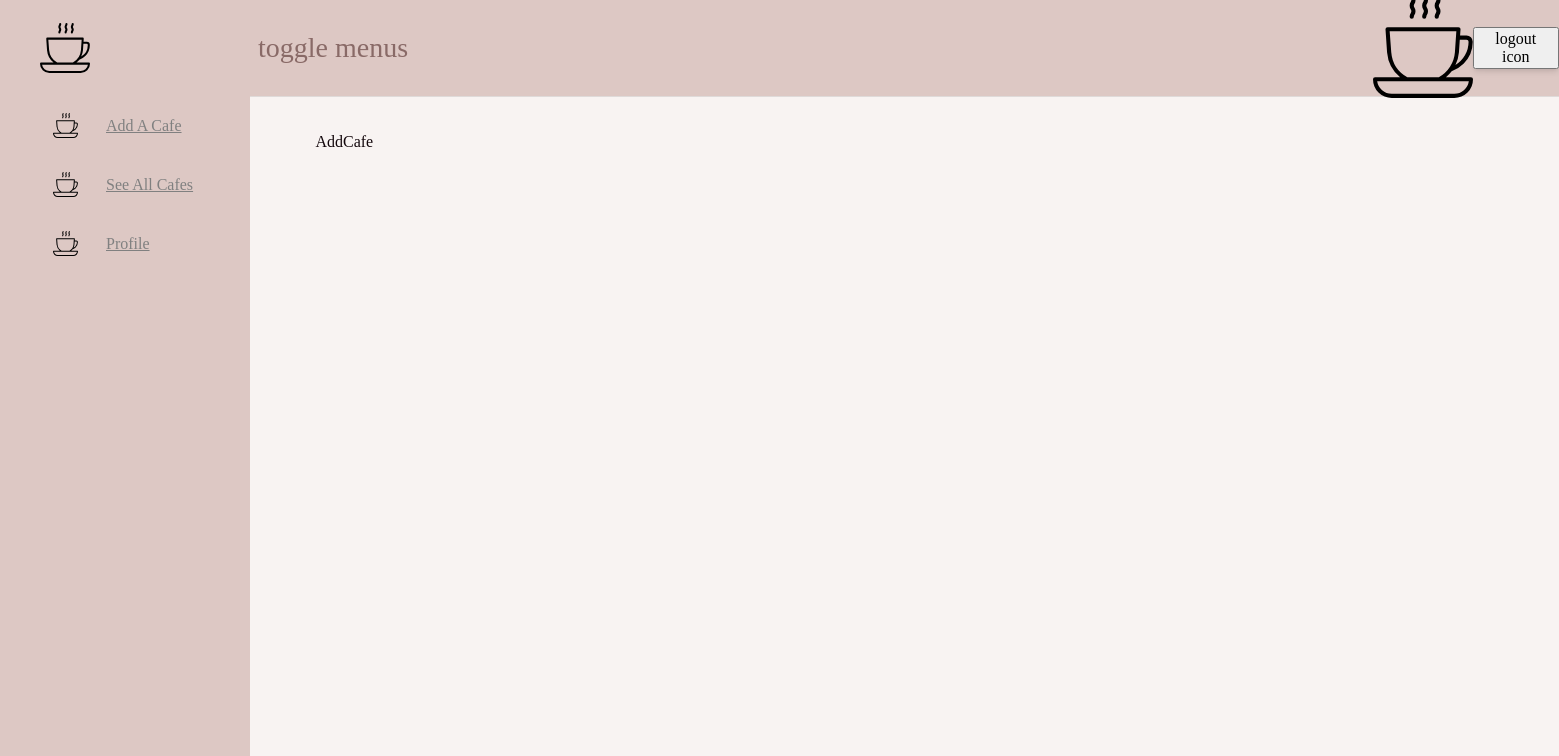
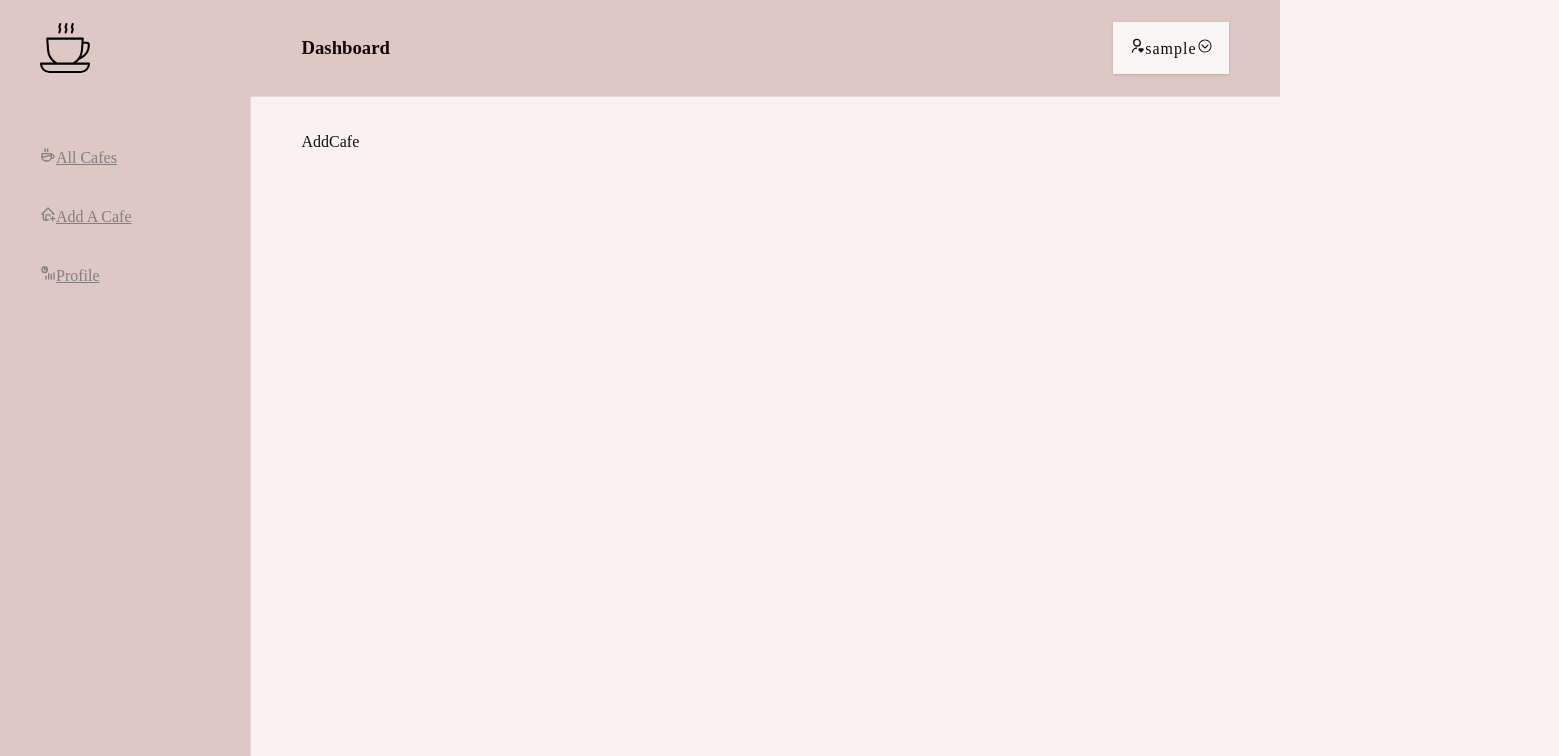
Before and after one commit to whitneywind/cafe-tracking, a React (Create React App) app in the folder client/: page /dashboard/add-cafe in a window 1280 px wide. Shown: the top 756 px of the page, 1559 px wide, since content can reach past the window. Built offline with nearby package versions, Linux system fonts and the light colour scheme; sample sign-in values are in the browser's storage.

Commit message:
dashboard dropdown and menu options

```diff
--- a/client/package.json
+++ b/client/package.json
@@ -11,6 +11,7 @@
     "normalize.css": "^8.0.1",
     "react": "^18.2.0",
     "react-dom": "^18.2.0",
+    "react-icons": "^4.8.0",
     "react-router-dom": "^6.10.0",
     "react-scripts": "5.0.1",
     "styled-components": "^5.3.9",
--- a/client/src/App.js
+++ b/client/src/App.js
@@ -18,8 +18,8 @@ function App() {
             <SharedLayout />
           </ProtectedRoute>
         }>
+          <Route path="all-cafes" element={<AllCafes />} />
           <Route path="add-cafe" element={<AddCafe />} />
-          <Route path="all-cafes" element={<AllCafes />} />
           <Route path="profile" element={<Profile />} />
         </Route>
         <Route path="register" element={<Register />}></Route>
--- /dev/null
+++ b/client/src/assets/linkInfo.js
@@ -0,0 +1,24 @@
+import { TbHomePlus, TbCoffee, TbChartInfographic } from "react-icons/tb"
+
+const links = [
+    {
+        id: 1,
+        name: 'All Cafes',
+        path: 'all-cafes',
+        icon: <TbCoffee />
+    },
+    {
+        id: 2,
+        name: 'Add a Cafe',
+        path: 'add-cafe',
+        icon: <TbHomePlus />
+    },
+    {
+        id: 3,
+        name: 'Profile',
+        path: 'profile',
+        icon: <TbChartInfographic />
+    },
+]
+
+export default links
--- /dev/null
+++ b/client/src/components/MenuLinks.jsx
@@ -0,0 +1,23 @@
+import { NavLink } from "react-router-dom";
+import links from "../assets/linkInfo"
+
+const MenuLinks = () => {
+  return (
+    <div className="menu-links">
+        {links.map(item => {
+            const { id, name, path, icon } = item;
+            return (
+                <NavLink
+                    to={path}
+                    id={id}
+                    className="menu-link"
+                >
+                    <span>{icon}</span>
+                    {name}
+                </NavLink>
+            )
+        })}
+    </div>
+  )
+}
+export default MenuLinks
--- a/client/src/components/Navbar.jsx
+++ b/client/src/components/Navbar.jsx
@@ -1,20 +1,48 @@
 import styled from "styled-components"
-import coffeeLogo from "../assets/images/coffee.svg"
+import { useAppContext } from "../context/appContext"
 import Logo from "./Logo"
+import { TbLayoutSidebarRightExpand } from "react-icons/tb"
+import {IoIosArrowDropdown} from "react-icons/io"
+import { RiUserHeartLine } from "react-icons/ri"
+import { useState } from "react"
 
 const Navbar = () => {
+    const { toggleSmallSidebar, user } = useAppContext();
+    const [showDropdown, setShowDropdown] = useState(false);
   return (
     <Wrapper>
        <div className="nav-center">
-            <button className="toggle-btn">toggle menus</button>
-       </div>
-       <div>
-            <Logo />
-            <h3 className="logo-text">Dashboard</h3>
-       </div>
-       <div className="btn-container">
-        <button className="btn">logout icon</button>
-       </div>
+            <button
+                type="button"
+                className="toggle-btn"
+                onClick={toggleSmallSidebar}
+            >
+                <TbLayoutSidebarRightExpand />
+            </button>
+            <div>
+                <Logo className="logo" />
+                <h3 className="logo-text">Dashboard</h3>
+            </div>
+        <div className="btn-container">
+            <button
+                type="button"
+                className="btn"
+                onClick={() => setShowDropdown(!showDropdown)}
+            >
+                <RiUserHeartLine />
+                    {user?.username}
+                <IoIosArrowDropdown />
+            </button>
+            <div className={showDropdown ? "dropdown show-dropdown" : "dropdown"}>
+                <button
+                    type="button"
+                    className="dropdown-btn"
+                >
+                    logout
+                </button>
+            </div>
+        </div>
+    </div>
     </Wrapper>
   )
 }
@@ -27,10 +55,11 @@ const Wrapper = styled.nav`
   justify-content: center;
   box-shadow: 0 1px 0px 0px rgba(0, 0, 0, 0.1);
   background: var(--mainColor2);
+
   .logo {
     display: flex;
     align-items: center;
-    width: 100px;
+    width: 50px;
   }
   .nav-center {
     display: flex;
@@ -42,7 +71,7 @@ const Wrapper = styled.nav`
     background: transparent;
     border-color: transparent;
     font-size: 1.75rem;
-    color: var(--mainColor3);
+    color: var(--mainColor4);
     cursor: pointer;
     display: flex;
     align-items: center;
@@ -51,16 +80,59 @@ const Wrapper = styled.nav`
     position: relative;
   }
   .btn {
-    display: flex;
-    align-items: center;
-    justify-content: center;
-    gap: 0 0.5rem;
-    position: relative;
+    cursor: pointer;
+    color: var(--mainBlack);
+    background-color: var(--mainColor1);
+    box-shadow: var(--shadow-1);
+    border: transparent;
+    letter-spacing: 1px;
+    padding: 1rem;
+    text-decoration: none;
+  }
+  .dropdown {
+    position: absolute;
+    top: 40px;
+    left: 0;
+    width: 100%;
+    background: var(--mainColor1Alt);
     box-shadow: 0 4px 6px -1px rgba(0, 0, 0, 0.1),
     0 2px 4px -1px rgba(0, 0, 0, 0.06);;
+    padding: 0.5rem;
+    text-align: center;
+    visibility: hidden;
+    border-radius: 0.25rem;
+  }
+  .show-dropdown {
+    visibility: visible;
+  }
+  .dropdown-btn {
+    background: transparent;
+    border-color: transparent;
+    color: var(--mainBlack);
+    letter-spacing: 1px;
+    text-transform: capitalize;
+    cursor: pointer;
   }
   .logo-text {
     display: none;
     margin: 0;
   }
+  @media (min-width: 992px) {
+    position: sticky;
+    top: 0;
+
+    .toggle-btn {
+        display: none;
+    }
+
+    .nav-center {
+      width: 90%;
+    }
+    .logo {
+      display: none;
+    }
+    .logo-text {
+      display: block;
+    }
+}
 `
--- a/client/src/components/Sidebar.jsx
+++ b/client/src/components/Sidebar.jsx
@@ -1,7 +1,6 @@
-import { Link, NavLink } from "react-router-dom"
 import styled from "styled-components"
 import coffeeLogo from "../assets/images/coffee.svg"
-import Logo from "./Logo"
+import MenuLinks from "./MenuLinks"
 
 const Sidebar = ({ children }) => {
     // TO-DO: map out links with details instead of hardcoding later
@@ -12,24 +11,7 @@ const Sidebar = ({ children }) => {
                 <header>
                     <img src={coffeeLogo} className="logo" alt="logo" />
                 </header>
-                <NavLink to='add-cafe' className="nav-link">
-                    <span className="icon">
-                        <Logo />
-                    </span>
-                    Add a Cafe
-                </NavLink>
-                <NavLink to='all-cafes' className="nav-link">
-                    <span className="icon">
-                        <Logo />
-                    </span>
-                    See All Cafes
-                </NavLink>
-                <NavLink to='profile' className="nav-link">
-                    <span className="icon">
-                        <Logo />
-                    </span>
-                    Profile
-                </NavLink>
+                <MenuLinks />
             </div>
         </div>
     </Wrapper>
@@ -37,11 +19,16 @@ const Sidebar = ({ children }) => {
 }
 
 const Wrapper = styled.section`
+    display: none;
+    @media (min-width: 992px) {
+        display: block;
+
         .sidebar-container {
         min-height: 100vh;
         height: 100%;
         width: 250px;
         background: var(--mainColor2);
+        box-shadow: 1px 0px 0px 0px rgba(0, 0, 0, 0.1);
         }
         .content {
         position: sticky;
@@ -56,12 +43,12 @@ const Wrapper = styled.section`
         align-items: center;
         padding-left: 2.5rem;
         }
-    .nav-links {
+        .menu-links {
         padding-top: 2rem;
         display: flex;
         flex-direction: column;
         }
-    .nav-link {
+        .menu-link {
         display: flex;
         align-items: center;
         color: gray;
@@ -81,6 +68,7 @@ const Wrapper = styled.section`
         .icon img {
             width: 50%;
         }
+    }
 `
 
 export default Sidebar
--- a/client/src/components/SmallSidebar.jsx
+++ b/client/src/components/SmallSidebar.jsx
@@ -1,34 +1,25 @@
-import { NavLink } from "react-router-dom"
 import Logo from "./Logo"
 import styled from "styled-components"
+import { useAppContext } from "../context/appContext"
+import MenuLinks from "./MenuLinks"
+import { CgCloseR } from "react-icons/cg"
 
 const SmallSidebar = () => {
+    const { showSidebar, toggleSmallSidebar } = useAppContext();
   return (
     <Wrapper>
-        <div className="sidebar-container">
+        <div className={showSidebar ? 'sidebar-container show-sidebar' : 'sidebar-container'}>
             <div className="content">
-                <button className="close-btn">btn</button>
+                <button
+                    className="close-btn"
+                    onClick={toggleSmallSidebar}
+                >
+                    <CgCloseR />
+                </button>
                 <header>
                     <Logo />
                 </header>
-                <NavLink to='add-cafe' className="nav-link">
-                    <span className="icon">
-                        <Logo />
-                    </span>
-                    Add a Cafe
-                </NavLink>
-                <NavLink to='all-cafes' className="nav-link">
-                    <span className="icon">
-                        <Logo />
-                    </span>
-                    See All Cafes
-                </NavLink>
-                <NavLink to='profile' className="nav-link">
-                    <span className="icon">
-                        <Logo />
-                    </span>
-                    Profile
-                </NavLink>
+                <MenuLinks />
             </div>
         </div>
     </Wrapper>
@@ -40,6 +31,7 @@ const Wrapper = styled.aside`
   @media (min-width: 992px) {
     display: none;
   }
+
   .sidebar-container {
     position: fixed;
     inset: 0;
@@ -56,10 +48,10 @@ const Wrapper = styled.aside`
     opacity: 1;
   }
   .content {
-    background: var(--white);
-    width: var(--fluid-width);
+    background: #fdf7f6;
+    width: 90vw;
     height: 95vh;
-    border-radius: var(--borderRadius);
+    border-radius: 0.25rem;
     padding: 4rem 2rem;
     position: relative;
     display: flex;
@@ -73,39 +65,39 @@ const Wrapper = styled.aside`
     background: transparent;
     border-color: transparent;
     font-size: 2rem;
-    color: var(--red-dark);
+    color: var(--mainColor4);
     cursor: pointer;
   }
-  .nav-links {
+  .menu-links {
     padding-top: 2rem;
     display: flex;
     flex-direction: column;
   }
-  .nav-link {
+  .menu-link {
     display: flex;
     align-items: center;
-    color: var(--grey-500);
+    color: gray;
     padding: 1rem 0;
     text-transform: capitalize;
-    transition: var(--transition);
+    transition: 3s ease-in-out all;
   }
-  .nav-link:hover {
-    color: var(--grey-900);
+  .menu-link:hover {
+    color: gray;
   }
-  .nav-link:hover .icon {
-    color: var(--primary-500);
+  .menu-link:hover .icon {
+    color: var(--mainColor5);
   }
   .icon {
     font-size: 1.5rem;
     margin-right: 1rem;
     display: grid;
     place-items: center;
-    transition: var(--transition);
+    transition: 3s ease-in-out all;
   }
   .active {
-    color: var(--grey-900);
+    color: var(--mainColor4);
   }
   .active .icon {
-    color: var(--primary-500);
+    color: var(--mainColor5);
   }
 `
--- a/client/src/context/reducers.js
+++ b/client/src/context/reducers.js
@@ -60,6 +60,11 @@ const reducer = (state, action) => {
                 alertText: action.payload.msg,
                 isLoading: false
                 };
+        case 'TOGGLE_SIDEBAR':
+            return {
+                ...state,
+                showSidebar: !state.showSidebar
+            }
         default:
             throw new Error(`no such action: ${action.type}`);
     }
--- a/client/src/index.css
+++ b/client/src/index.css
@@ -9,7 +9,7 @@
 /* variables */
 :root {
   --mainFont: 'Playfair Display', Serif;
-  --mainColor1: #EFF9F0;
+  --mainColor1: #f9f5f4;
   --mainColor1Alt: #F8F3F2;
   --mainColor2: #DDC8C4;
   --mainColor3: #896A67;
--- a/client/src/pages/dashboard-pages/SharedLayout.jsx
+++ b/client/src/pages/dashboard-pages/SharedLayout.jsx
@@ -1,4 +1,4 @@
-import { Outlet, Link } from "react-router-dom"
+import { Outlet } from "react-router-dom"
 import Wrapper from "../../assets/wrappers/SharedLayoutWrapper"
 import Sidebar from "../../components/Sidebar"
 import SmallSidebar from "../../components/SmallSidebar"
```
Also changed, not shown: client/src/context/appContext.js (+8 -2 lines), 1 other file (tests, documents, lock files or other folders). Lines whose indentation alone changed are shown as unchanged.
